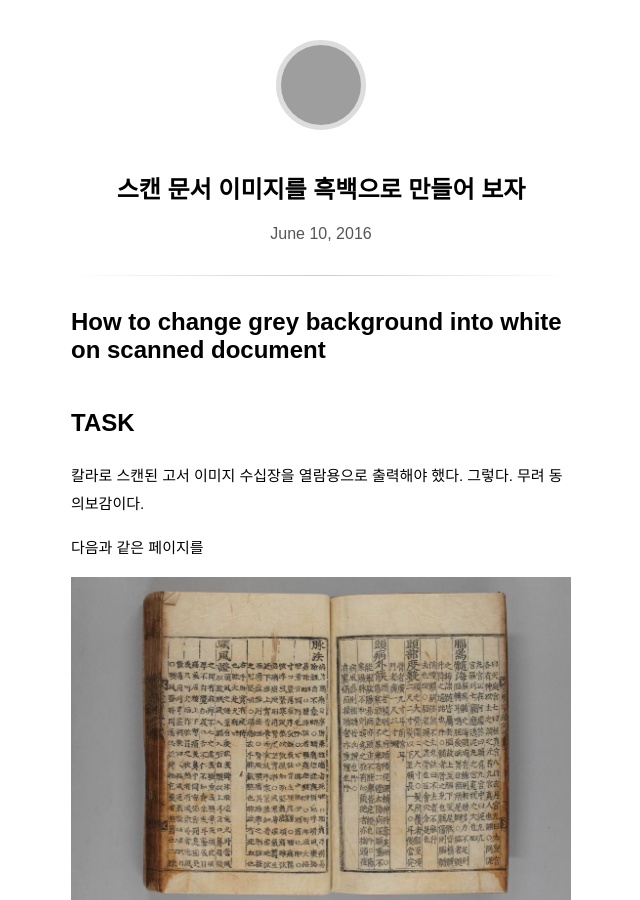
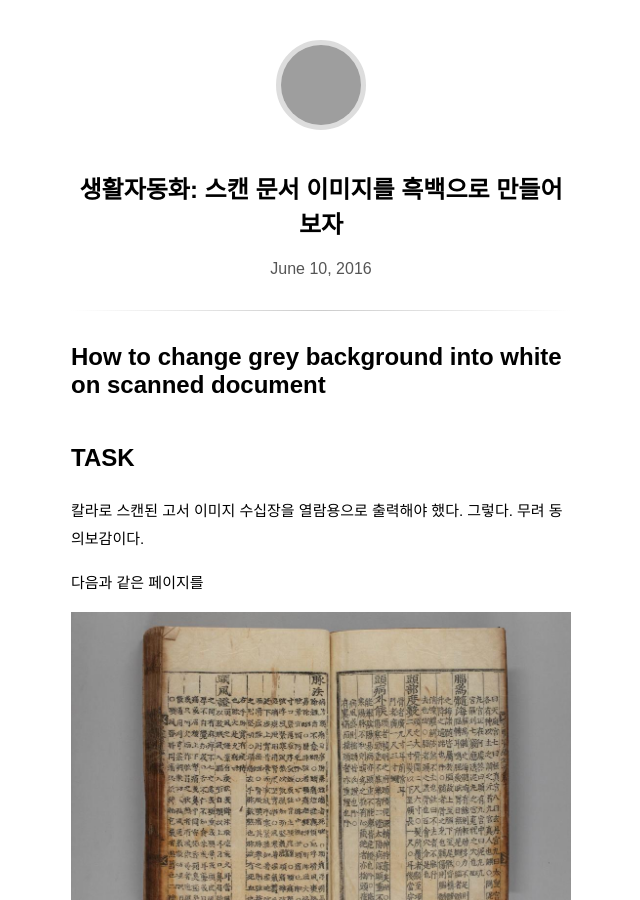
Before and after one commit to pinedance/blog, a Jekyll site: the page built from _posts/2016/01-06/2016-06-10-스캔-이미지-문서-흑백-만들기.md, in a window 1280 px wide and 900 px high. Shown: the whole window, without its empty margins (319-959 px from the left). Built offline with Jekyll 4.4.1, drawn with Linux system fonts in a browser that asks for light colours; some web fonts are replaced; some of the changed text lies outside the part shown; grey boxes are pictures that could not be loaded.

Commit message:
update new pots

```diff
--- a/_posts/2016/01-06/2016-06-10-스캔-이미지-문서-흑백-만들기.md
+++ b/_posts/2016/01-06/2016-06-10-스캔-이미지-문서-흑백-만들기.md
@@ -1,7 +1,7 @@
 ---
 layout: post
-title:  "스캔 문서 이미지를 흑백으로 만들어 보자"
-categories: 생활자동화
+title:  "생활자동화: 스캔 문서 이미지를 흑백으로 만들어 보자"
+categories: code 생활자동화
 ---
 
 How to change grey background into white on scanned document
```
Also changed, not shown: other parts of _posts/2016/01-06/2016-06-10-스캔-이미지-문서-흑백-만들기.md (+2 -2 lines).
